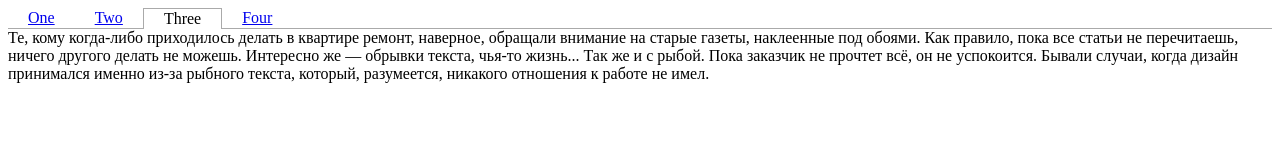
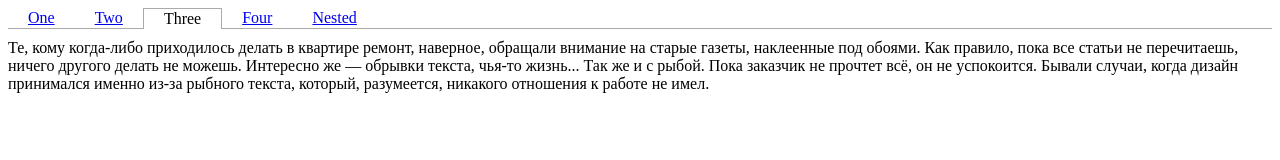
Before and after one commit to jsmarkus/test-work-pl, a plain HTML site: page index.html in a window 1280 px wide. Drawn offline with Linux system fonts and the light colour scheme.

Commit message:
nested tabs example

```diff
--- a/demo.js
+++ b/demo.js
@@ -31,3 +31,19 @@ var tabs = new TabsView({
 
     activeTab: 'three'
 });
+
+var nestedTabs = new TabsView({
+    tabs: [{
+        id: 'one',
+        title: 'Hello',
+        content: 'Hello world!'
+    },{
+        id: 'lorem',
+        title: 'Lorem Ipsum',
+        content: 'Lorem ipsum dolor sit amet, etc.'
+    }],
+
+    activeTab: 'one'
+});
+
+tabs.addTab('nested', 'Nested', nestedTabs.render());
--- a/tabs-view.css
+++ b/tabs-view.css
@@ -60,4 +60,5 @@
 .tabs-view .panes {
     clear: both;
     display: block;
+    padding-top: 10px;
 }
```
